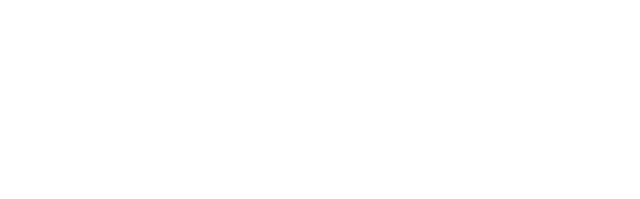
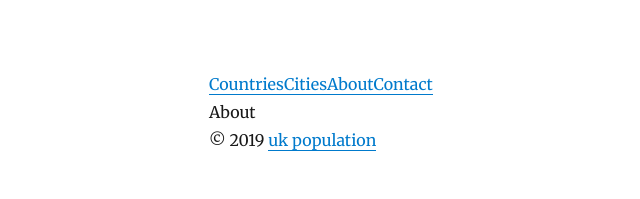
Before and after one commit to hamdiceylan/ukpopulation.net, a Gatsby site: page /about in a window 1280 px wide. Before the commit this address had no page. Shown: the whole page, without its empty margins (116-756 px from the left). Built offline with nearby package versions, Linux system fonts and the light colour scheme; Gatsby itself is replaced by a stand-in of ours; some packages are replaced by stand-ins of ours.

Commit message:
add new page drafts

```diff
--- a/src/components/layout.js
+++ b/src/components/layout.js
@@ -28,12 +28,10 @@
             {title}
           </Link>
         </h3>
-        <ul>
-          <li>Countries</li>
-          <li>Cities</li>
-          <li>About</li>
-          <li>Contact</li>
-        </ul>
+        <Link to="countries">Countries</Link>
+        <Link to="cities">Cities</Link>
+        <Link to="about">About</Link>
+        <Link to="contact">Contact</Link>
       </div>
     )
     return (
--- a/src/pages/404.js
+++ b/src/pages/404.js
@@ -1,10 +1,10 @@
-import React from "react"
+import React, { Component } from "react"
 import { graphql } from "gatsby"
 
 import Layout from "../components/layout"
 import SEO from "../components/seo"
 
-class NotFoundPage extends React.Component {
+class NotFoundPage extends Component {
   render() {
     const { data, location } = this.props
     const siteTitle = data.site.siteMetadata.title
--- /dev/null
+++ b/src/pages/about.js
@@ -0,0 +1,8 @@
+import React from "react"
+import Layout from "../components/layout"
+
+const About = () => {
+  return <Layout>About</Layout>
+}
+
+export default About
--- a/src/pages/index.js
+++ b/src/pages/index.js
@@ -1,11 +1,11 @@
-import React from "react"
+import React, { Component } from "react"
 import { Link, graphql } from "gatsby"
 
 import Layout from "../components/layout"
 import SEO from "../components/seo"
 import { rhythm } from "../utils/typography"
 
-class BlogIndex extends React.Component {
+class BlogIndex extends Component {
   render() {
     const { data, location } = this.props
     const siteTitle = data.site.siteMetadata.title
```
Also changed, not shown: src/pages/cities.js (added, +8 -0 lines), src/pages/contact.js (added, +8 -0 lines), src/pages/countries.js (added, +8 -0 lines).
